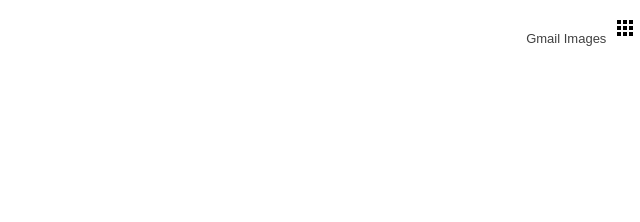
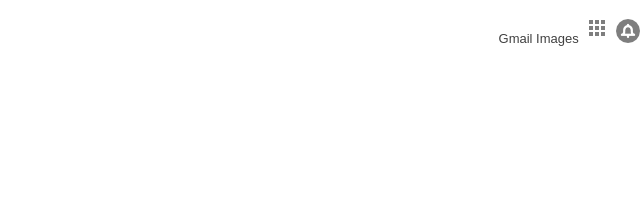
Before and after one commit to NHelena/WebsiteReplica_Google, a plain HTML site: page index.html in a window 1280 px wide. Shown: the top 222 px of the page, 640-1280 px from the left. Drawn offline with Linux system fonts and the light colour scheme.

Commit message:
Added an icon in the header & some comments in the code of the index.html

```diff
--- a/index.html
+++ b/index.html
@@ -22,7 +22,8 @@
         <ul class="header-navlist">
           <li><a href="http://mail.google.com/mail/">Gmail</a></li>
           <li><a href="http://www.google.fr/imghp">Images</a></li>
-          <li><img src="img/apps-icon.png" alt="Google apps grid logo"><a href="http://www.google.fr/intl/en/about/products/"></a></li>
+          <li><img class="icon" src="img/apps-icon.png" alt="Google apps grid icon"><a href="http://www.google.fr/intl/en/about/products/"></a></li>
+          <li><img class="icon" src="img/bell-icon.png" alt="Google notifications icon"></li>
         </ul>
       </nav>
     </header>
@@ -40,8 +41,9 @@
       <!-- End of the search box form -->
     </section>
     <!-- End of the search block -->
-    <!-- Beginning of the body footer -->
+    <!-- Beginning of the footer -->
     <footer>
+      <!-- Beginning of the left navigation list in the footer -->
       <nav class="left-footer">
         <ul class="footer-navlist">
           <li><a href="http://www.google.fr/intl/en/ads/">Advertising</a></li>
@@ -49,6 +51,8 @@
           <li><a href="http://www.google.fr/intl/en/about.html">About</a></li>
         </ul>
       </nav>
+      <!-- End of the left navigation list in the footer -->
+      <!-- Beginning of the right navigation list in the footer -->
       <nav class="right-footer">
         <ul class="footer-navlist">
           <li><a href="http://www.google.fr/intl/en/policies/privacy/">Privacy</a></li>
@@ -57,10 +61,11 @@
           <li><a href="https://www.google.com/setprefdomain?prefdom=FR">Use Google.fr</a></li>
         </ul>
       </nav>
+      <!-- End of the right navigation list in the footer -->
       <!-- Clearfix the previous floating elements -->
       <div class="clean-float"></div>
     </footer>
-    <!-- End of the body footer -->
+    <!-- End of the footer -->
   </body>
-  <!-- End of the body page -->
+  <!-- End of the body -->
 </html>
```
